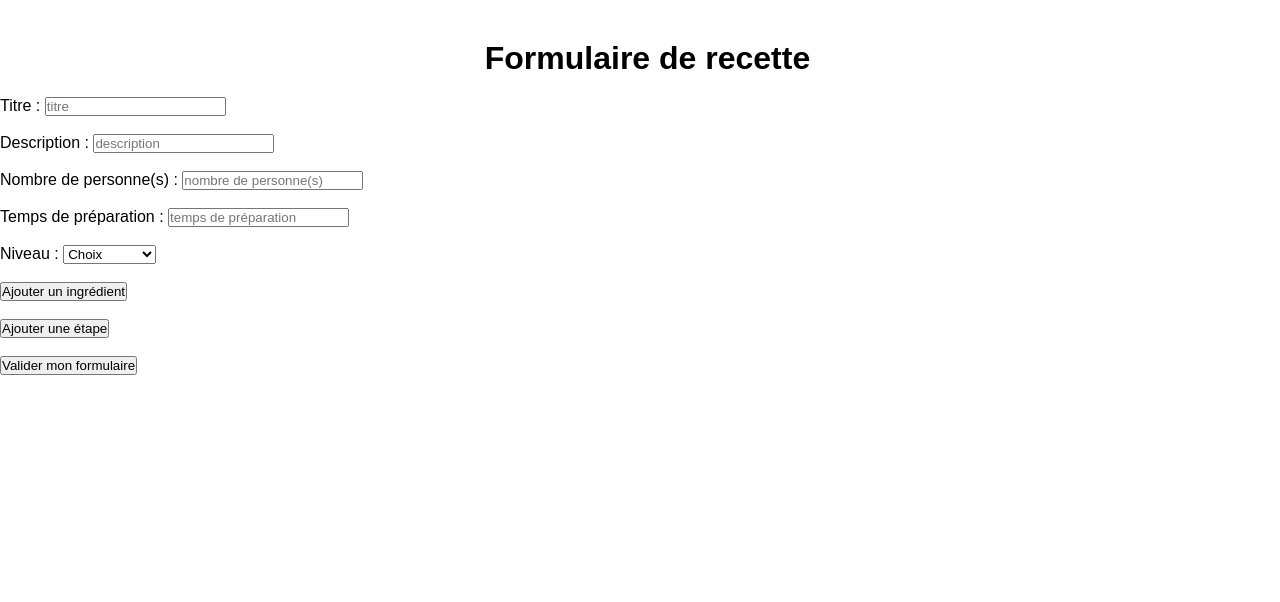
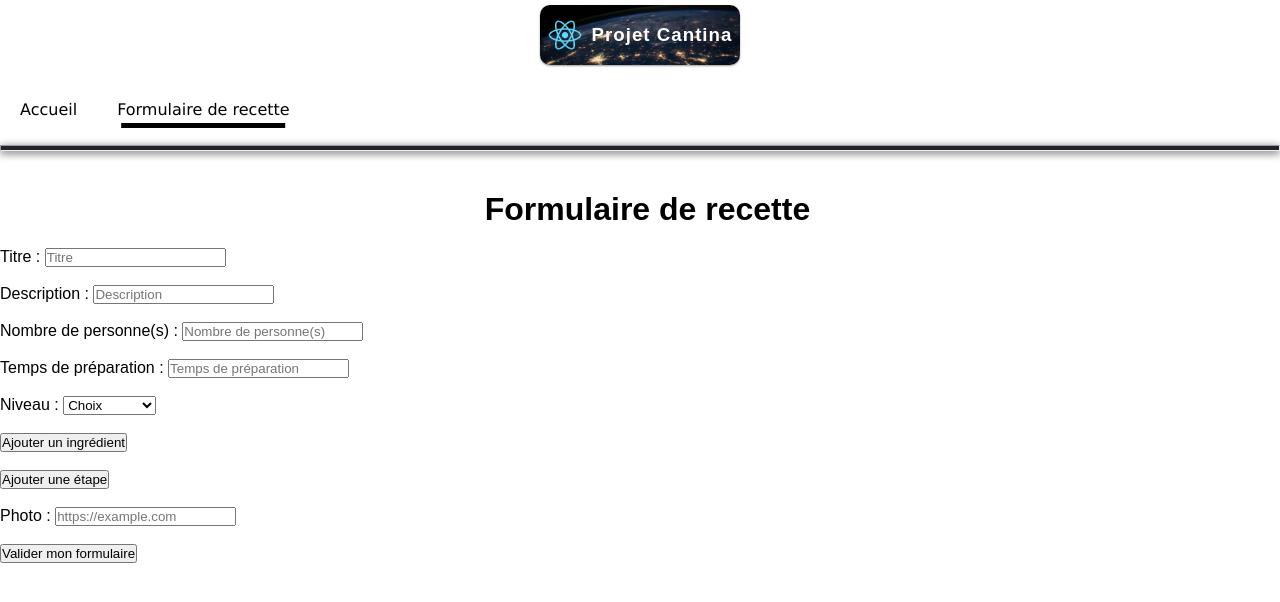
Before and after one commit to Mighty92/em-cantina-client, a React (Create React App) app: page /ajout-recette in a window 1280 px wide. Shown: the top 602 px of the page. Built offline with nearby package versions, Linux system fonts and the light colour scheme.

Commit message:
formulaire fonctionnelle au point du code source mais pas encore sur la home page

```diff
--- a/src/components/DeleteRecipes.jsx
+++ b/src/components/DeleteRecipes.jsx
@@ -1,11 +1,10 @@
 import React from 'react';
 import axios from 'axios';
 
-const DeleteRecipes = ({id}) => {
+const DeleteRecipes = ({id, onDelete}) => {
 
     const handleDelete = () =>{
-        axios.delete('http://localhost:9000/api/recipes/' + id);
-        window.location.reload();
+        axios.delete('http://localhost:9000/api/recipe/' + id);
     };
 
     return (
@@ -13,6 +12,7 @@ const DeleteRecipes = ({id}) => {
             <button className="favorite styled" onClick={() =>{
                 if (window.confirm('Voulez-vous supprimer cet article?')){
                     handleDelete();
+                    onDelete();
                 }
             }}>
                 Supprimer</button>
--- /dev/null
+++ b/src/components/utils/crud.jsx
@@ -0,0 +1,25 @@
+import axios from "axios";
+
+const API = "http://localhost:9000/api"
+
+export const addRecipes = (data, setInputs) => {
+    axios.post(API + '/recipes', data, {
+        headers: {
+            'Content-Type': 'application/json'
+        }
+    });
+
+    const {titre ,description, niveau, personnes, tempsPreparation, ingredients, etapes, photo} = data
+        let newInputs = {
+            titre,
+            description,
+            niveau,
+            personnes,
+            tempsPreparation,
+            ingredients,
+            etapes,
+            photo
+        }
+
+        setInputs(newInputs);
+}
--- a/src/views/AjoutRecette.jsx
+++ b/src/views/AjoutRecette.jsx
@@ -1,179 +1,114 @@
 import React, {useState} from 'react';
+import Logo from '../components/Logo';
+import Navigation from '../components/Navigation';
+import { addRecipes } from '../components/utils/crud';
 
 const AjoutRecette = () => {
 
+    // formulaire 1 ingredient
+    const [ingredient, setIngredient] = useState([]);
+    const [etape, setEtape] = useState([]);
     const [inputs, setInputs] = useState({
         titre: "",
         description: "",
         niveau: "",
         personnes: "",
-        tempsPrepaation: "",
-        ingredients: "",
-        etapes: "",
-        photo: "",
+        tempsPreparation: "",
+        ingredients: [],
+        etapes: [],
+        photo: ""
     });
 
+  const handleAddLink = () => {
+    const ingredient2 = [...ingredient]
+    ingredient2.push(["","",""])
+    setIngredient(ingredient2)
+  };
 
-    // formulaire 1 ingredient
-    const [form, setForm] = useState([]);
+  const handleAddLink2 = () => {
+    const etape2 = [...etape]
+    etape2.push([""])
+    setEtape(etape2)
+  };
 
-  const prevIsValid = () => {
-    if (form.length === 0) {
-      return true;
+  const handleRemoveField = (index) => {
+    const ingredient2 = [...ingredient]
+    ingredient2.splice(index, 1)
+    setIngredient(ingredient2)
+  };
+
+
+  const handleRemoveField2 = (index) => {
+    const etape2 = [...etape]
+    etape2.splice(index, 1)
+    setEtape(etape2)
+  };
+
+
+const handleSubmit = (e) => {
+    const data = {...inputs};
+    e.preventDefault()
+    console.log({...data})
+    if (
+        !data.titre ||
+        !data.description ||
+        !data.niveau ||
+        !data.personnes ||
+        !data.tempsPreparation ||
+        data.ingredients.length == 0 ||
+        data.etapes.length == 0 ||
+        !data.photo
+    ) {
+        alert("Veuillez remplir chacun des champs");
+        return
+
     }
 
-    const someEmpty = form.some(
-      (item) => item.Ingredient === ""
-    );
+    console.log({...data})
+    addRecipes({...data})
+    alert('La recette a été ajouté avec succès !')
 
-    if (someEmpty) {
-      form.map((item, index) => {
-        const allPrev = [...form];
+}
 
 
-        if (form[index].Ingredient === "") {
-          allPrev[index].errors.Ingredient = "Veuillez mettre au moins 1 ingrédient dans la liste";
-        }
-        setForm(allPrev);
-      });
+  const handleInputsChange = (e) => {
+      const inputs2 = {...inputs}
+      inputs2[e.target.name] = e.target.value
+      setInputs(inputs2)
 }
 
-    return !someEmpty;
-  };
-
-  const handleAddLink = (e) => {
-    e.preventDefault();
-    const inputState = {
-        Ingredient: "",
-
-      errors: {
-        Ingredient: null,
-      },
-    };
-
-    if (prevIsValid()) {
-      setForm((prev) => [...prev, inputState]);
-    }
-  };
-
-  const onChange = (index, event) => {
-    event.preventDefault();
-    event.persist();
-
-    setForm((prev) => {
-      return prev.map((item, i) => {
-        if (i !== index) {
-          return item;
+    const handleIngredientsChange = (index, value, i) =>{
+        const ingredient2 = [...ingredient]
+        ingredient2[index] [i] = value
+        setIngredient(ingredient2)
     }
 
-        return {
-          ...item,
-          [event.target.name]: event.target.value,
-
-          errors: {
-            ...item.errors,
-            [event.target.name]:
-              event.target.value.length > 0
-                ? null
-                : [event.target.name] + " Is required",
-          },
-        };
-      });
-    });
-  };
-
-  const handleRemoveField = (e, index) => {
-    e.preventDefault();
-
-    setForm((prev) => prev.filter((item) => item !== prev[index]));
-  };
-
-  // formulaire 2 etape
-  const [form2, setForm2] = useState([]);
-
-  const prevIsValid2 = () => {
-    if (form2.length === 0) {
-      return true;
+    const handleEtapesChange = (index, value, i) =>{
+        const etape2 = [...etape]
+        etape2[index] [i] = value
+        setEtape(etape2)
     }
 
-    const someEmpty = form2.some(
-      (item) => item.Etape === ""
-    );
 
-    if (someEmpty) {
-      form2.map((item2, index) => {
-        const allPrev = [...form2];
-
-
-        if (form2[index].Etape === "") {
-          allPrev[index].errors.Etape = "Veuillez mettre au moins 1 Etape dans la liste";
-        }
-        setForm2(allPrev);
-      });
-    }
-
-    return !someEmpty;
-  };
-
-  const handleAddLink2 = (e) => {
-    e.preventDefault();
-    const inputState = {
-        Etape: "",
-
-      errors: {
-        Etape: null,
-      },
-    };
-
-    if (prevIsValid2()) {
-      setForm2((prev) => [...prev, inputState]);
-    }
-  };
-
-  const onChange2 = (index, event) => {
-    event.preventDefault();
-    event.persist();
-
-    setForm2((prev) => {
-      return prev.map((item2, i) => {
-        if (i !== index) {
-          return item2;
-        }
-
-        return {
-          ...item2,
-          [event.target.name]: event.target.value,
-
-          errors: {
-            ...item2.errors,
-            [event.target.name]:
-              event.target.value.length > 0
-                ? null
-                : [event.target.name] + " Is required",
-          },
-        };
-      });
-    });
-  };
-
-  const handleRemoveField2 = (e, index) => {
-    e.preventDefault();
-
-    setForm2((prev) => prev.filter((item2) => item2 !== prev[index]));
-  };
     return (
+        <>
+            <Logo/>
+            <Navigation/>
+            <hr className="menu"/>
             <div className="wrapper">
                 <div className="form-wrapper">
                 <h1>Formulaire de recette</h1>
 
-            <form>
+                <form onSubmit={handleSubmit}>
                     <div className="titre">
                     <label htmlFor="titre">Titre : </label>
                     <input
                         className=""
-                    placeholder="titre"
+                        placeholder="Titre"
                         type="text"
                         name="titre"
+                        onChange={handleInputsChange}
+                        value={inputs.titre}
                         required
                     />
                     </div>
@@ -182,33 +117,40 @@ const AjoutRecette = () => {
                     <label htmlFor="titre">Description : </label>
                     <input
                         className=""
-                    placeholder="description"
+                        placeholder="Description"
                         type="text"
                         name="description"
+                        onChange={handleInputsChange}
+                        value={inputs.description}
                         required
                     />
                     </div>
                     <br/>
 
-                <div className="nbrPers">
+                    <div className="personnes">
                     <label htmlFor="nbrPers">Nombre de personne(s) : </label>
                     <input
                         className=""
-                    placeholder="nombre de personne(s)"
-                    type="text"
-                    name="nbrPers"
+                        placeholder="Nombre de personne(s)"
+                        type="number"
+                        name="personnes"
+                        onChange={handleInputsChange}
+                        value={inputs.personnes}
+
                         required
                     />
                     </div>
                     <br/>
 
-                <div className="tdp">
+                    <div className="tempsPreparation">
                     <label htmlFor="tdp">Temps de préparation : </label>
                     <input
                         className=""
-                    placeholder="temps de préparation"
+                        placeholder="Temps de préparation"
                         type="number"
-                    name="tdp"
+                        name="tempsPreparation"
+                        onChange={handleInputsChange}
+                        value={inputs.tempsPreparation}
                         required
                     />
                     </div>
@@ -216,7 +158,9 @@ const AjoutRecette = () => {
 
                     <div className="niveau">
                     <label htmlFor="niveau">Niveau : </label>
-                    <select id="niveau" name="niveau">
+                        <select id="niveau" name="niveau"
+                        onChange={handleInputsChange}
+                        value={inputs.niveau}>
                             <optgroup label="difficulté">
                                 <option value="aucun" selected>Choix</option>
                                 <option value="padawan">Padawan</option>
@@ -228,28 +172,37 @@ const AjoutRecette = () => {
                     <br/>
 
                     {/* formulaire 1 ingredient */}
-                {form.map((item, index) => (
+                    {ingredient.map((ingredients, index) => (
                     <div className="row mt-3" key={`item-${index}`}>
                         <div className="col">
                             <input
                                 type="text"
-                            className={
-                            item.errors.Ingredient
-                            ? "form-control  is-invalid"
-                            : "form-control"
-                            }
-                            name="Ingredient"
+                                placeholder="Quantité"
+                                name="ingredients"
+                                onChange={(e)=>{handleIngredientsChange(index, e.target.value, 0)}}
+                                value={ingredients[0]}
+                            />
+
+                            <input
+                                type="text"
+                                name="ingredients"
+                                placeholder="Unité"
+                                onChange={(e)=>{handleIngredientsChange(index, e.target.value, 1)}}
+                                value={ingredients[1]}
+                            />
+
+
+                            <input
+                                type="text"
+                                name="ingredients"
                                 placeholder="Ingredient"
-                            value={item.Ingredient}
-                            onChange={(e) => onChange(index, e)}
+                                onChange={(e)=>{handleIngredientsChange(index, e.target.value, 2)}}
+                                value={ingredients[2]}
                             />
-                        {item.errors.Ingredient && (
-                            <div className="invalid-feedback">{item.errors.Ingredient}</div>
-                        )}
                             </div>
                             <button
                             className="btn btn-warning"
-                    onClick={(e) => handleRemoveField(e, index)}
+                            onClick={() => handleRemoveField(index)}
                             >
                             X
                             </button>
@@ -263,24 +216,17 @@ const AjoutRecette = () => {
 
                     {/* formulaire 2 Etape */}
 
-                {form2.map((item2, index) => (
+                    {etape.map((etapes, index) => (
                         <div className="row mt-3" key={`item-${index}`}>
                             <div className="col">
                                 <textarea
                                     type="text"
-                            className={
-                            item2.errors.Etape
-                                ? "form-control  is-invalid"
-                                : "form-control"
-                            }
-                            name="Etape"
+                                    name="etapes"
                                     placeholder="Etape"
-                            value={item2.Etape}
-                            onChange={(e) => onChange2(index, e)}
+                                    onChange={(e)=>{handleEtapesChange(index, e.target.value, 0)}}
+                                    value={etapes[0]}
                                 />
-                            {item2.errors.Etape && (
-                                <div className="invalid-feedback">{item2.errors.Etape}</div>
-                            )}
+
                             </div>
 
                             <button
@@ -297,6 +243,20 @@ const AjoutRecette = () => {
                         </button>
                         <br/><br/>
 
+                            <div className="photo">
+                        <label htmlFor="photo">Photo : </label>
+                        <input
+                            className=""
+                            type="url"
+                            placeholder="https://example.com"
+                            name="photo"
+                            onChange={handleInputsChange}
+                            value={inputs.photo}
+                            required
+                        />
+                        </div>
+                        <br/>
+
 
                         <div className="Validité">
                             <button type="submit">Valider mon formulaire</button>
@@ -304,6 +264,7 @@ const AjoutRecette = () => {
                     </form>
                 </div>
             </div>
+        </>
     );
 };
 
```
Also changed, not shown: src/components/ListRecipes.jsx (+8 -4 lines), src/views/Home.jsx (+8 -1 lines). Lines whose indentation alone changed are shown as unchanged.
